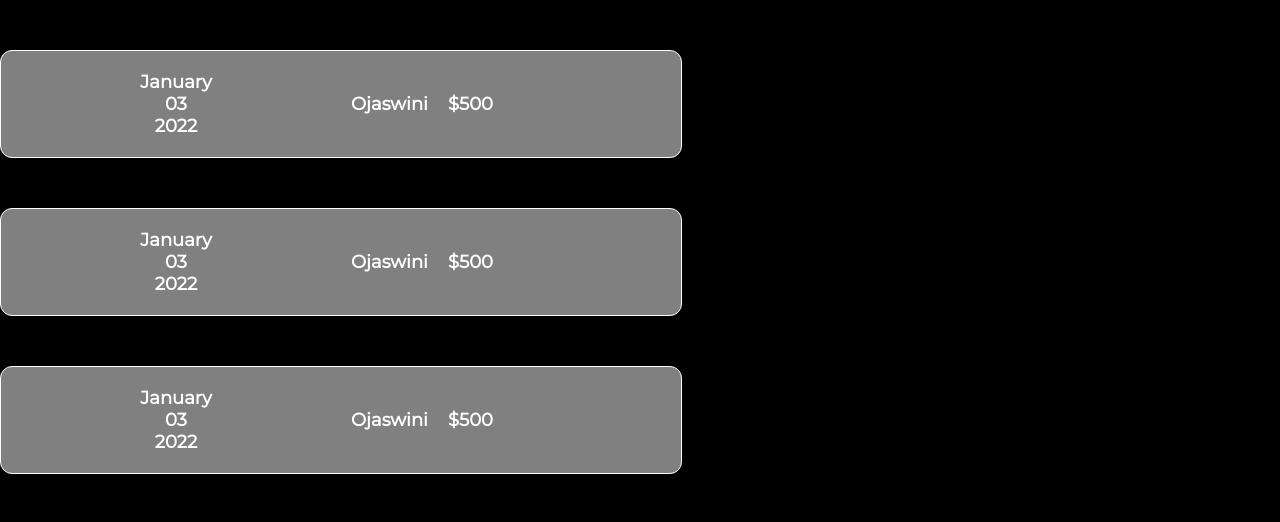
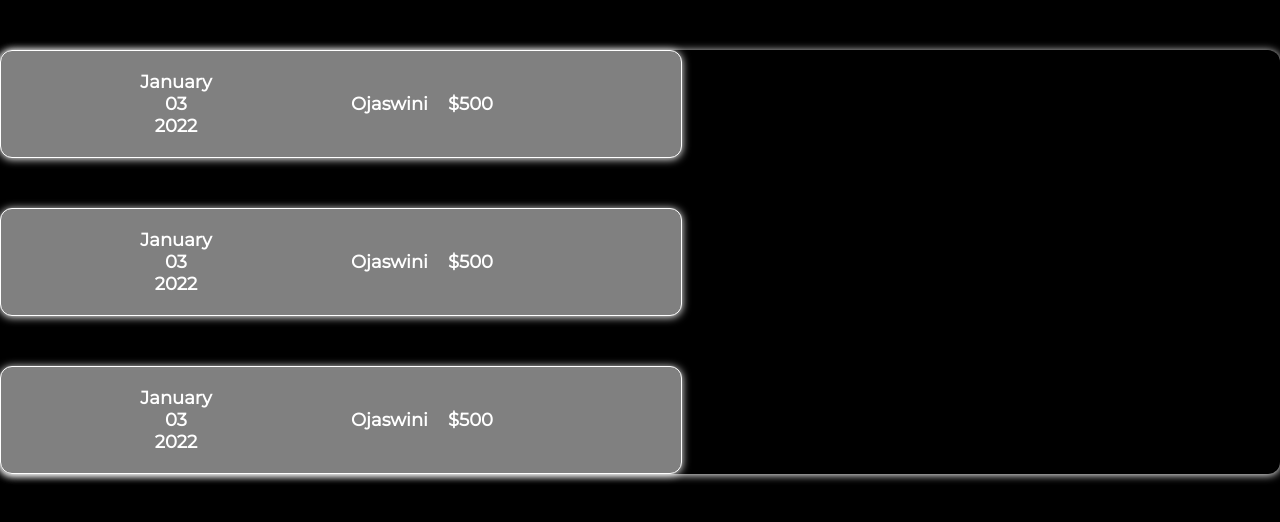
Before and after one commit to itsskofficial/Expense-Tracker, a React (Create React App) app: page / in a window 1280 px wide. Shown: the top 522 px of the page. Built offline with nearby package versions, Linux system fonts and the light colour scheme.

Commit message:
Dec 2, 2022, 11:16 AM

```diff
--- a/src/css/Card.css
+++ b/src/css/Card.css
@@ -1,6 +1,6 @@
 .card{
     border-radius: 12px;
-    box-shadow: 3px white;
+    box-shadow: 0 1px 8px white;
     align-items: center;
     justify-content: center;
 }
```
